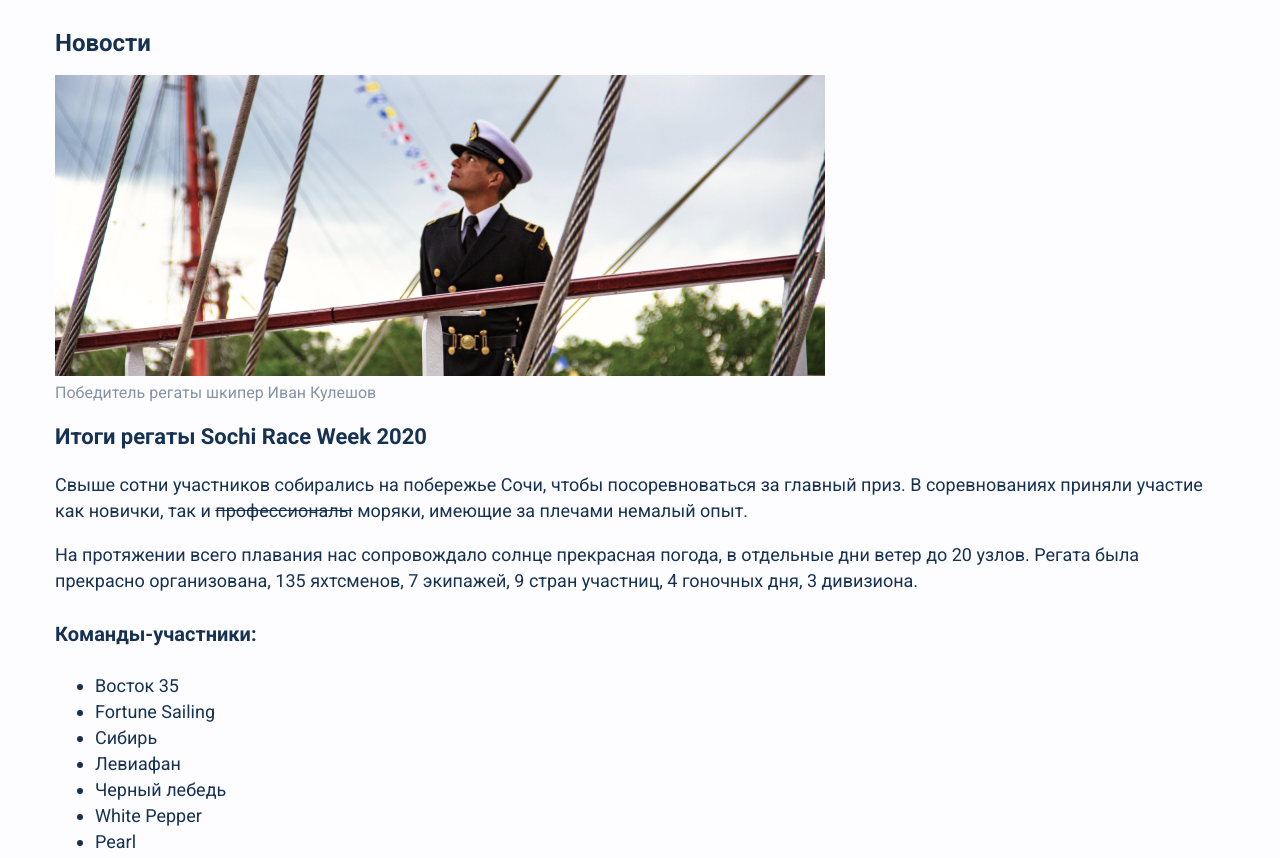
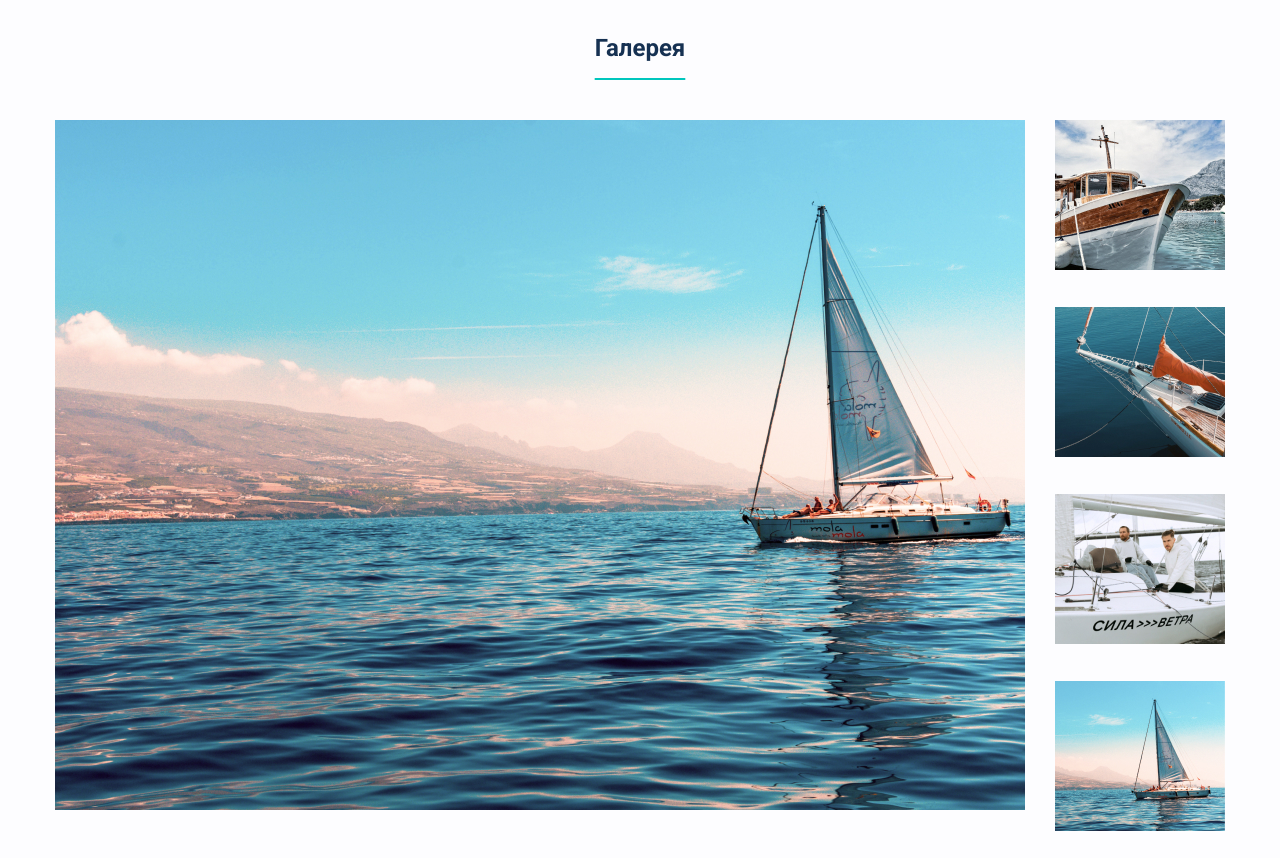
Before and after one commit to prycepavel/yacht-club, a website: page index.html in a window 1280 px wide. Shown: the part 1720-2578 px from the top of the page. Drawn offline with Linux system fonts and the light colour scheme.

Commit message:
Добавляет слайдер

```diff
--- a/css/style.css
+++ b/css/style.css
@@ -112,6 +112,48 @@ body {
   font-size: 14px;
   line-height: 18px;
   text-transform: uppercase;
+}
+
+.gallery {
+  margin-bottom: 120px;
+}
+
+.gallery h2 {
+  margin: 0;
+  margin-bottom: 55px;
+  font-size: 24px;
+  line-height: 34px;
+  text-align: center;
+  text-decoration: underline;
+  text-decoration-color: #00c6bd;
+  text-decoration-thickness: 2px;
+  text-underline-offset: 15px;
+  text-underline-position: under;
+}
+
+.slider {
+  display: flex;
+  align-items: flex-start;
+}
+
+.active-photo {
+  width: 970;
+  margin-right: 30px;
+}
+
+.preview-list {
+  padding: 0;
+  margin: 0;
+  list-style: none;
+  width: 170px;
+}
+
+.preview-list li {
+  margin-bottom: 30px;
+}
+
+.preview-list li:last-child {
+  margin-bottom: 0;
 }
 
 .news {
--- a/index.html
+++ b/index.html
@@ -50,7 +50,7 @@
 
       <article class="blog-article blog-article-1">
         <div class="blog-article-content">
-          <p class="blog-article-date"><time datetime="2023-10-20"></time>20 октября</time> - <time datetime="2024-04-19">19 апреля</time></p>
+          <!-- <p class="blog-article-date"><time datetime="2023-10-20"></time>20 октября</time> - <time datetime="2024-04-19">19 апреля</time></p> -->
           <h2>Стань частью команды</h2>
           <p class="blog-article-description">
             Если вы давно хотели попробовать себя в яхтинге – сейчас самое лучшее время! Мы набираем команду будущих шкиперов. За
@@ -62,7 +62,7 @@
 
       <article class="blog-article blog-article-2">
         <div class="blog-article-content">
-          <p class="blog-article-date"><time datetime="2024-07-16">16 июля</time> - <time datetime="2024-07-23">23 июля</time></p>
+          <!-- <p class="blog-article-date"><time datetime="2024-07-16">16 июля</time> - <time datetime="2024-07-23">23 июля</time></p> -->
           <h2>Рожденные в воде</h2>
           <p class="blog-article-description">
             Подарите детям настоящее приключение! День с морскими пиратами на корабле – это лучшая команда, веселые аниматоры,
@@ -72,7 +72,32 @@
         <img class="blog-article-img" src="img/photo-2.jpg" width="600" height="252" alt="Дети и взрослые на яхте" />
       </article>
 
-      <section class="blog-news">
+      <section class="gallery">
+        <h2>Галерея</h2>
+
+        <div class="slider">
+          <img class="active-photo" src="img/gallery-photo-4.jpg" width="970" height="690" alt="Парусник" />
+
+          <ul class="preview-list">
+            <li>
+              <a href="#"><img src="img/preview-gallery-photo-1.jpg" width="170" height="150" alt="Превью" /></a>
+            </li>
+            <li>
+              <a href="#"><img src="img/preview-gallery-photo-2.jpg" width="170" height="150" alt="Превью" /></a>
+            </li>
+            <li>
+              <a href="#"><img src="img/preview-gallery-photo-3.jpg" width="170" height="150" alt="Превью" /></a>
+            </li>
+            <li>
+              <a href="#" class="active-item"
+                ><img src="img/preview-gallery-photo-4.jpg" width="170" height="150" alt="Превью"
+              /></a>
+            </li>
+          </ul>
+        </div>
+      </section>
+
+      <section class="news">
         <h2>Новости</h2>
         <article class="post">
           <figure class="post-img">
@@ -170,7 +195,6 @@
     </main>
 
     <footer class="main-footer">
-
       <div class="footer-container">
         <div class="footer-column">
           <p class="logo">
@@ -264,7 +288,6 @@
           </li>
         </ul>
       </div>
-
     </footer>
   </body>
 </html>
```
Also changed, not shown: img/gallery-photo-1.jpg (added), img/gallery-photo-2.jpg (added), img/gallery-photo-3.jpg (added), img/gallery-photo-4.jpg (added), img/preview-gallery-photo-1.jpg (added), img/preview-gallery-photo-2.jpg (added), img/preview-gallery-photo-3.jpg (added), img/preview-gallery-photo-4.jpg (added).
